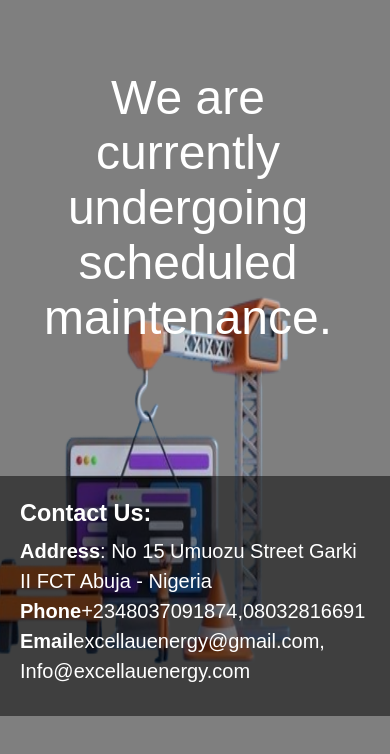
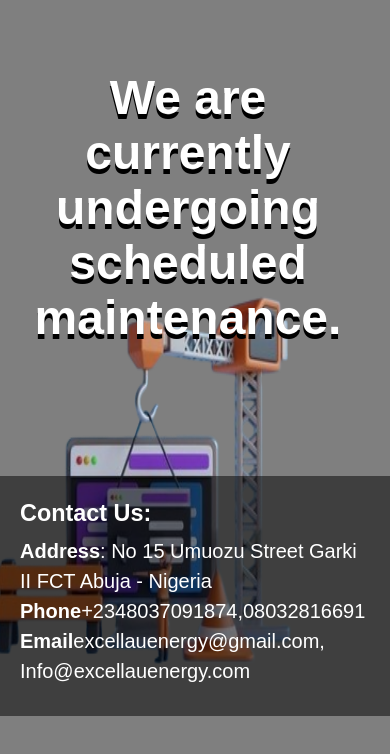
Before and after one commit to Carl-kristie/excellab, a plain HTML site: page index.html in a window 390 px wide. Shown: the part 128-882 px from the top of the page. Drawn offline with Linux system fonts and the light colour scheme.

Commit message:
updated the mobile view

```diff
--- a/index.css
+++ b/index.css
@@ -102,6 +102,8 @@ header{
     }
     .main-text{
         text-align: center;
+        font-weight: bold;
+        text-shadow: 0 5px black;
     }
     .background{
         bottom: 0;
```
